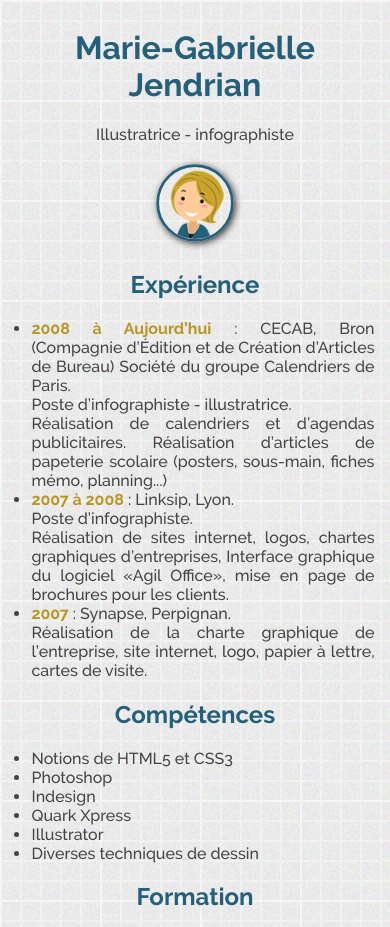
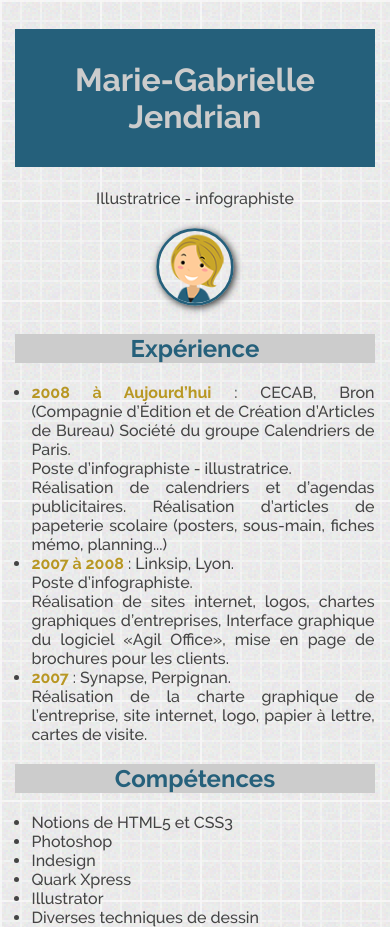
Before and after one commit to tamise/my_resume, a plain HTML site: page index.html in a window 390 px wide. Shown: the top 927 px of the page. Drawn offline with Linux system fonts and the light colour scheme.

Commit message:
structure of the page when width > 700px

```diff
--- a/cv.css
+++ b/cv.css
@@ -131,6 +131,23 @@ a:hover #portrait {
 
 	ul {
 	padding-left: 1em;
+	}
+
 }
 
+/* --------------------------------- structure  width > 700px------------------------------- */
+
+@media screen and (max-width: 700px) {
+
+	h1 {
+		color: #cccccc;
+		background-color: #25607b;
+		padding: 1em;
+	}
+
+	h2 {
+		background-color: #cccccc;
+	}
+
+
 }
```
